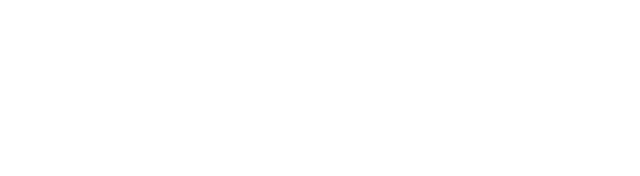
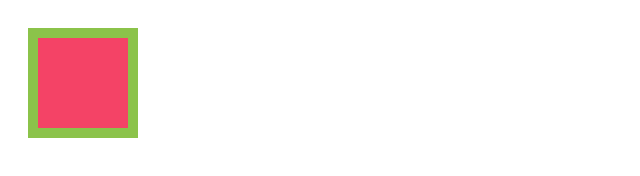
Before and after one commit to Swati020494/D3, a website: page index.html in a window 1280 px wide. Shown: the whole page, without its empty margins (0-640 px from the left). Drawn offline with Linux system fonts and the light colour scheme.

Commit message:
SVG rectangles with stroke a and y

```diff
--- a/index.html
+++ b/index.html
@@ -3,16 +3,12 @@
 <head>
     <meta charset="UTF-8">
     <title>JavaScript Examples</title>
-    <style>
-      #ctr{
-        width : 500px ;
-        height : 500px ;
-      }
-    </style>
 </head>
 <body>
 
-<svg  id ="ctr"></svg>
+<svg width = "500" height="500">
+  <rect width = "100" height="100" fill="#F44366" stroke="#8bc34a" stroke-width="10" x="25" y="25"></rect>
+</svg>
 
 </body>
 </html>
```
